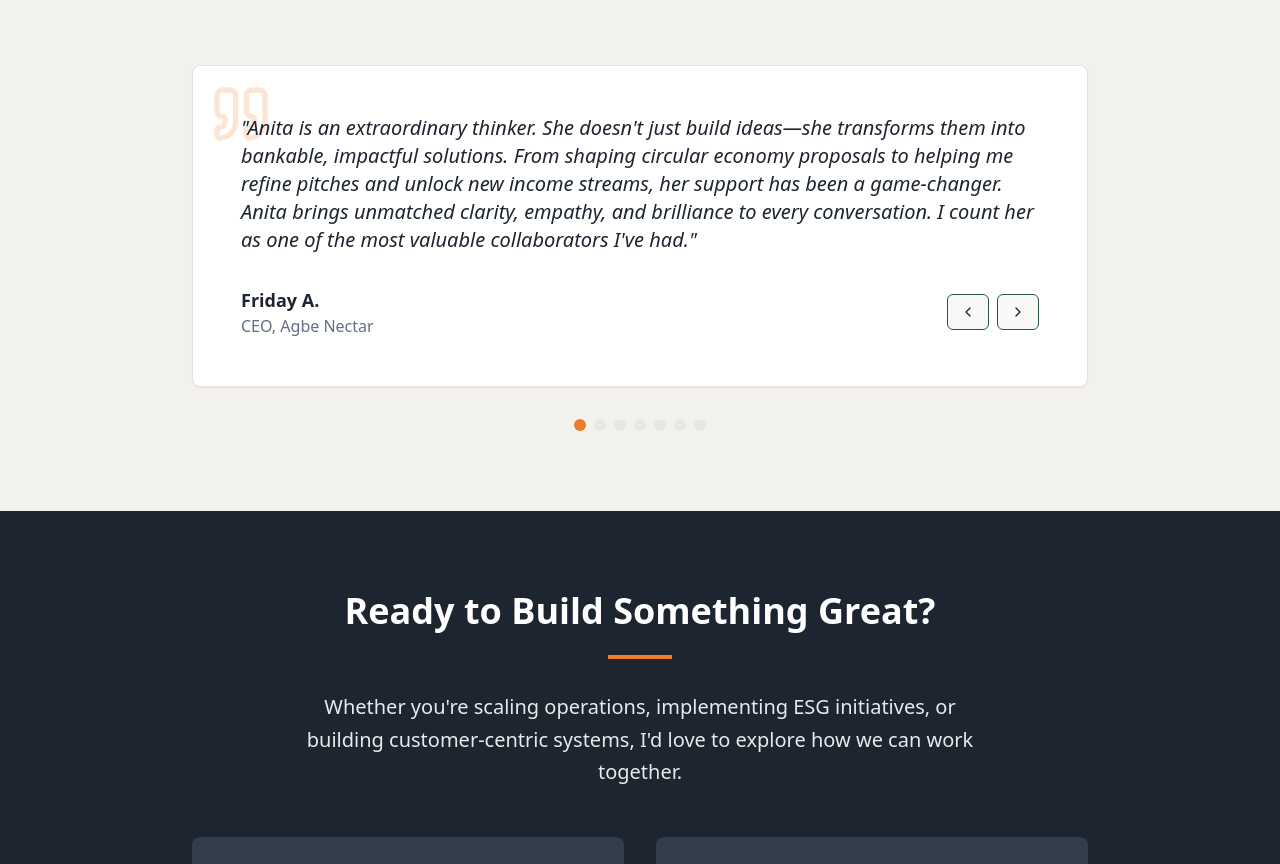
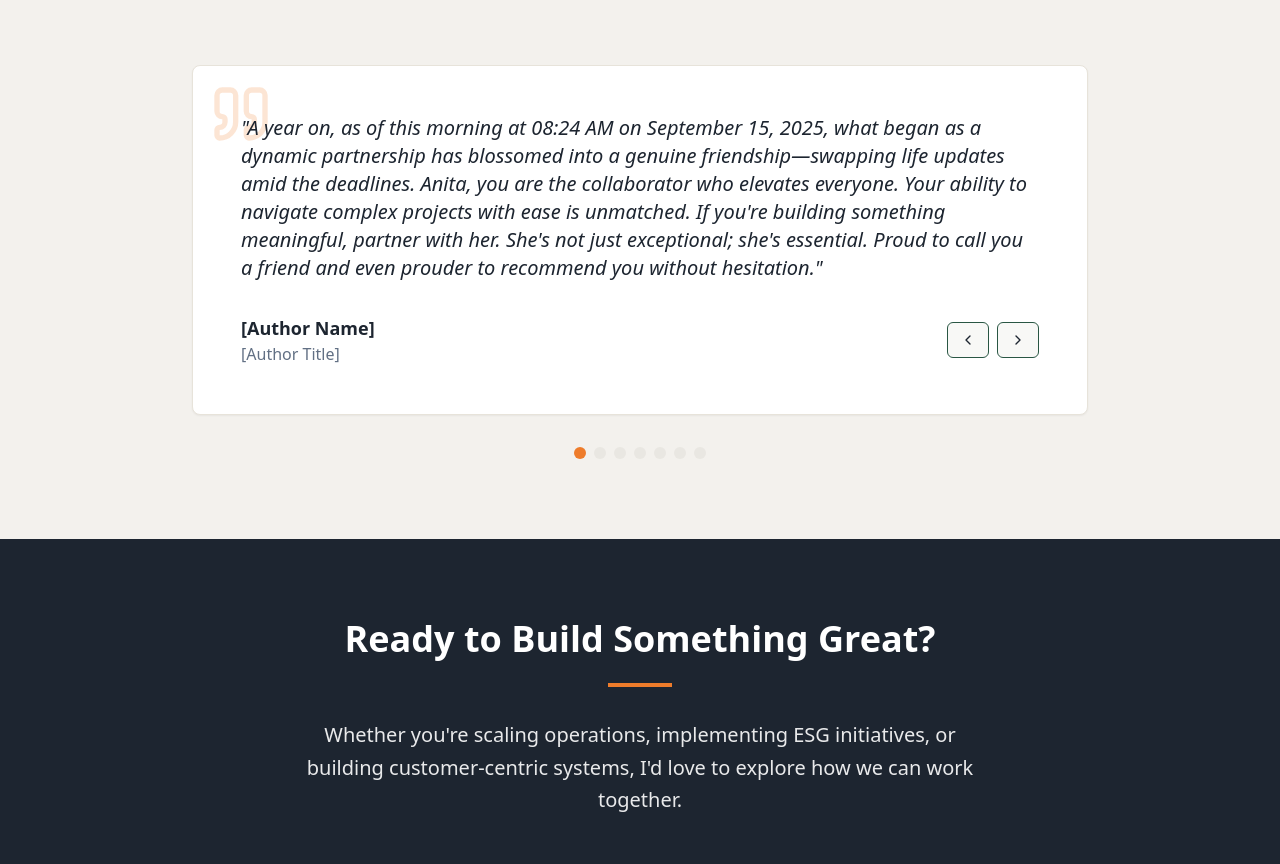
Before and after one commit to odietea/scale-impact-clarity, a React (Vite) app: page / in a window 1280 px wide. Shown: the part 4867-5731 px from the top of the page. Built offline with nearby package versions, Linux system fonts and the light colour scheme.

Commit message:
Add new testimonial

```diff
--- a/src/components/TestimonialsSection.tsx
+++ b/src/components/TestimonialsSection.tsx
@@ -7,9 +7,9 @@ const TestimonialsSection = () => {
 
   const testimonials = [
     {
-      text: "Anita is an extraordinary thinker. She doesn't just build ideas—she transforms them into bankable, impactful solutions. From shaping circular economy proposals to helping me refine pitches and unlock new income streams, her support has been a game-changer. Anita brings unmatched clarity, empathy, and brilliance to every conversation. I count her as one of the most valuable collaborators I've had.",
-      author: "Friday A.",
-      title: "CEO, Agbe Nectar"
+      text: "A year on, as of this morning at 08:24 AM on September 15, 2025, what began as a dynamic partnership has blossomed into a genuine friendship—swapping life updates amid the deadlines. Anita, you are the collaborator who elevates everyone. Your ability to navigate complex projects with ease is unmatched. If you're building something meaningful, partner with her. She's not just exceptional; she's essential. Proud to call you a friend and even prouder to recommend you without hesitation.",
+      author: "[Author Name]",
+      title: "[Author Title]"
     },
     {
       text: "Anita's range is truly unmatched. From building full product platforms for my ventures to mapping business strategy with ease, she's proven time and again that there's almost nothing she can't figure out and execute. She brings precision, creativity, and relentless focus to every project.",
```
